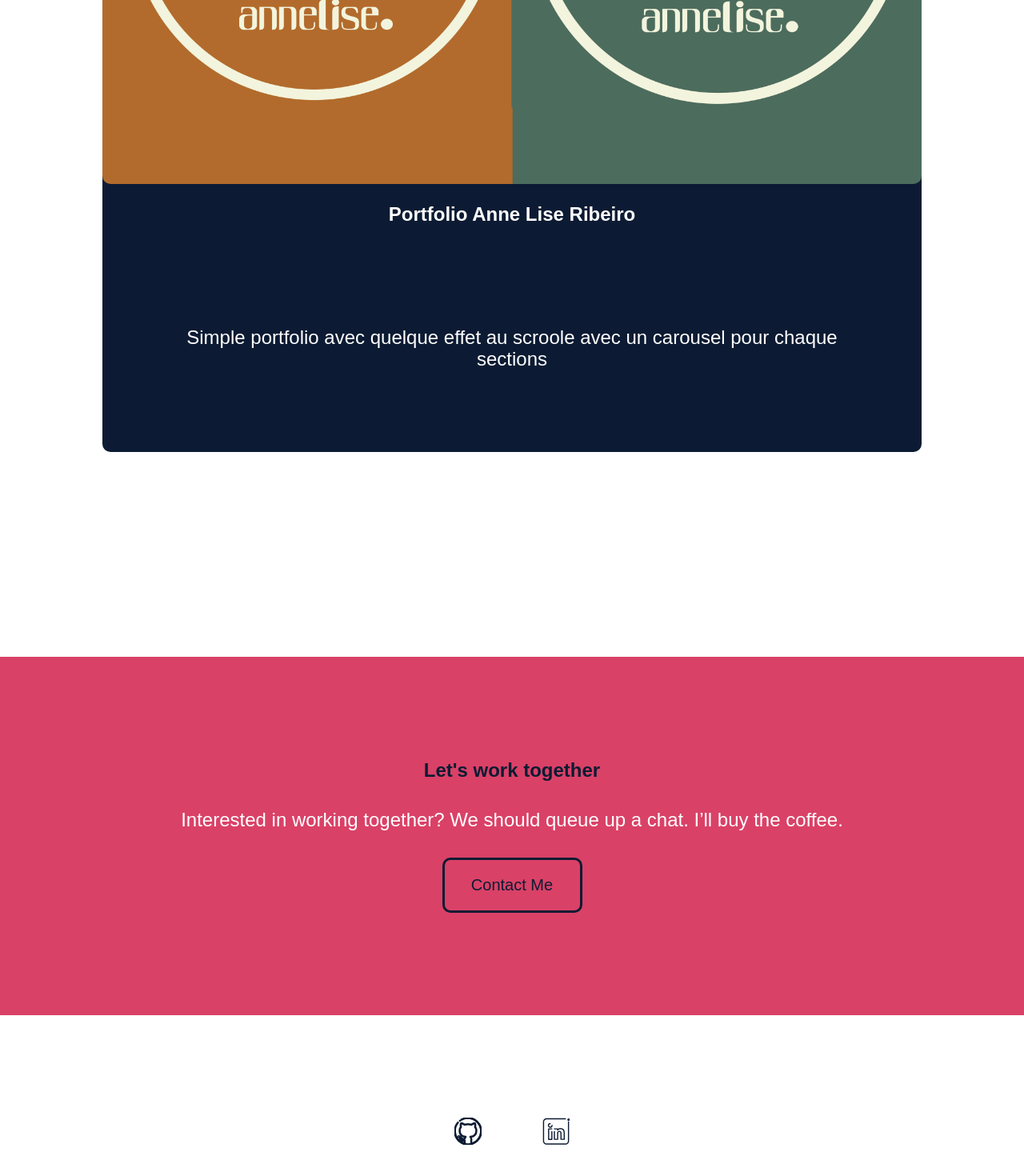
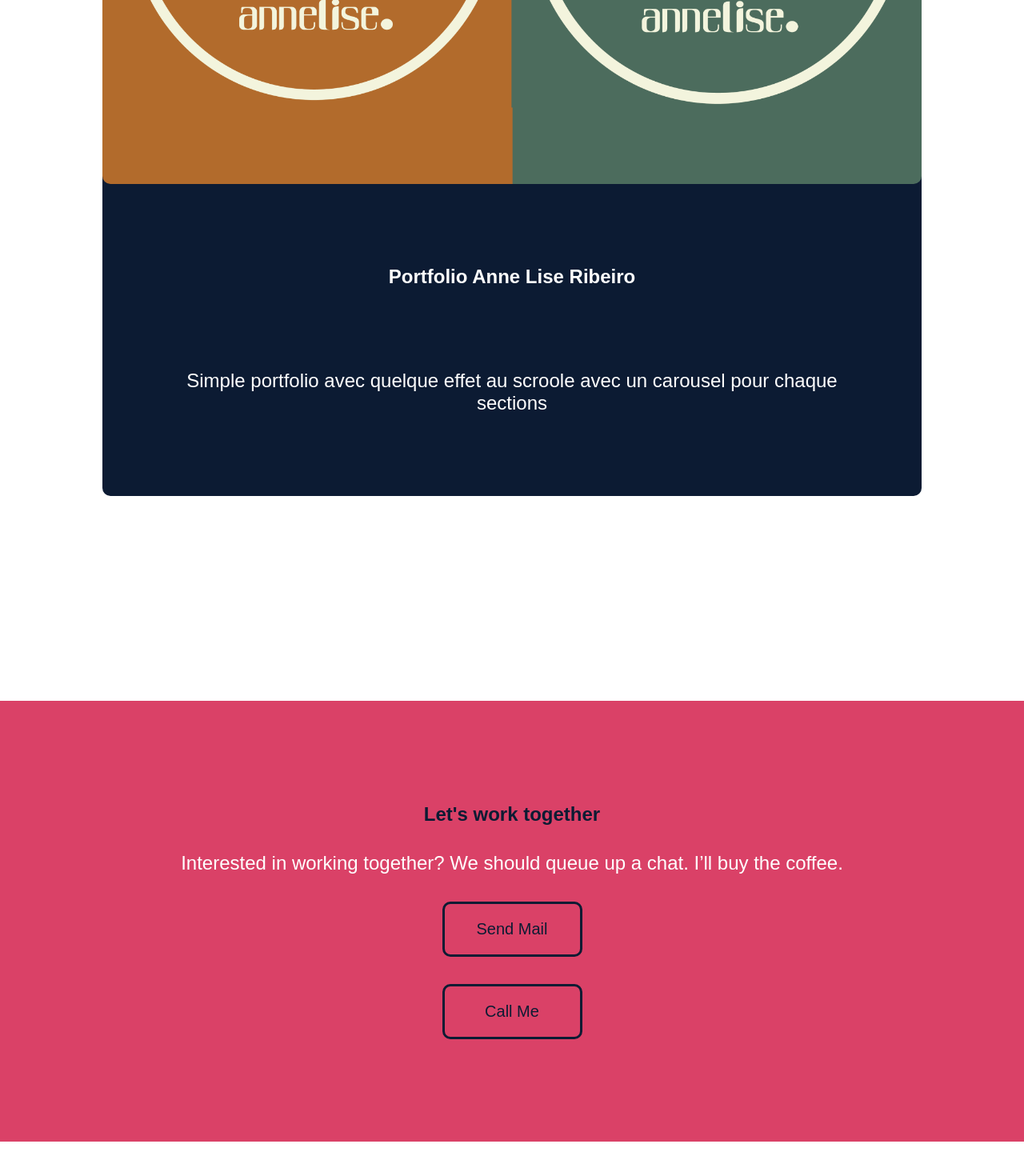
Before and after one commit to MaksymY/portfolio, a Vue app: page / in a window 1280 px wide. Shown: the part 2884-4354 px from the top of the page at 80% size. Built offline with nearby package versions, Linux system fonts and the light colour scheme.

Commit message:
fix contact

```diff
--- a/src/components/NavBar.vue
+++ b/src/components/NavBar.vue
@@ -82,7 +82,7 @@ export default {
         transform: rotate(45deg);
         &:before {
             transition: .5s;
-            opacity: 0;
+            display: none;
         }
         &:after {
             transition: .5s;
--- a/src/components/WorkBadge.vue
+++ b/src/components/WorkBadge.vue
@@ -40,6 +40,8 @@ export default {
     &__title {
         color: white;
         font-weight: bold;
+        margin: 0;
+        padding: 10% 10% 0 10%;
     }
 
     &__icon {
--- a/src/components/sections/FooterSection.vue
+++ b/src/components/sections/FooterSection.vue
@@ -1,10 +1,10 @@
 <template>
     <div class="Footer">
         <section class="Footer__socialNetwork">
-            <a class="Footer__socialNetwork-link" href="https://www.linkedin.com/in/maksym-yankivskyy">
+            <a class="Footer__socialNetwork-link" href="https://github.com/MaksymY">
                 <BaseIcon class="Footer__socialNetwork-icon" href="github"/>
             </a>
-            <a class="Footer__socialNetwork-link" href="https://github.com/MaksymY">
+            <a class="Footer__socialNetwork-link" href="https://www.linkedin.com/in/maksym-yankivskyy">
                 <BaseIcon class="Footer__socialNetwork-icon" href="linkedin"/>
             </a>
         </section>
--- a/src/components/sections/WorkTogetherSection.vue
+++ b/src/components/sections/WorkTogetherSection.vue
@@ -2,7 +2,12 @@
     <div class="WorkTogether" id="contact">
         <p class="WorkTogether__title">Let's work together</p>
         <p class="WorkTogether__description">Interested in working together? We should queue up a chat. I’ll buy the coffee.</p>
-        <button class="WorkTogether__button">Contact Me</button>
+        <button class="WorkTogether__button">
+            <a href="mailto:maksym.yankivskyypro@gmail.com">Send Mail</a>
+        </button>
+        <button class="WorkTogether__button">
+            <a href="tel:0664155085">Call Me</a>
+        </button>
     </div>
 </template>
 
@@ -40,6 +45,11 @@ export default {
         border: 3px solid $font_color;
         padding: 1em;
         width: 175px;
+
+        a {
+            text-decoration: none;
+            color: $font_color;
+        }
     }
 }
 </style>
```
Also changed, not shown: src/composables/appearScrool.js (added).
